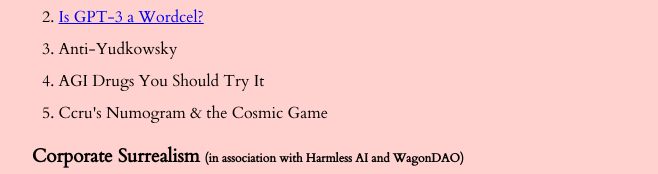
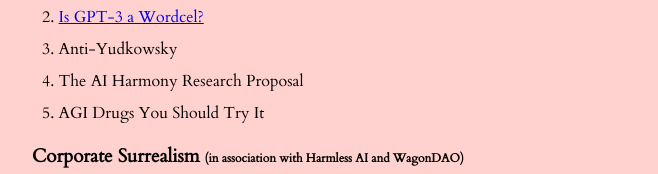
Before and after one commit to maxwellfoley3/realityspammer, a Gatsby site: page / in a window 1280 px wide. Shown: the part 447-621 px from the top of the page, without its empty margins (76-734 px from the left). Built offline with nearby package versions, Linux system fonts and the light colour scheme; Gatsby itself is replaced by a stand-in of ours.

Commit message:
ai harmony research proposal

```diff
--- a/src/pages/index.tsx
+++ b/src/pages/index.tsx
@@ -15,8 +15,8 @@ const IndexPage: React.FC<PageProps> = () => {
     <li>1. <a href="https://harmlessai.substack.com/p/the-dangers-of-a-safe-large-language">The Dangers of a Safe Large Language Model</a></li>
     <li>2. <a href="https://harmlessai.substack.com/p/is-gpt-3-a-wordcel-and-silicon-valleys">Is GPT-3 a Wordcel?</a></li>
     <li>3. Anti-Yudkowsky </li>
-    <li>4. AGI Drugs You Should Try It</li>
-    <li>5. Ccru's Numogram & the Cosmic Game</li>
+    <li>4. The AI Harmony Research Proposal</li>
+    <li>5. AGI Drugs You Should Try It</li>
     <h3>Corporate Surrealism <span style={{fontSize:'12px'}}>(in association with Harmless AI and WagonDAO)</span> </h3>
     <li>1. Towards a Form of Life</li>
     <li>2. The Corporate Surrealist Vibe Shift</li>
```
